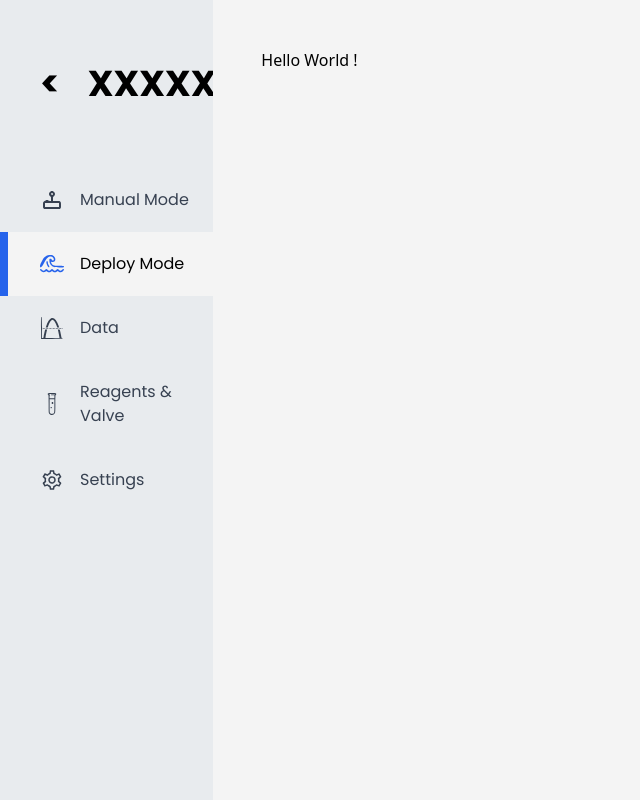
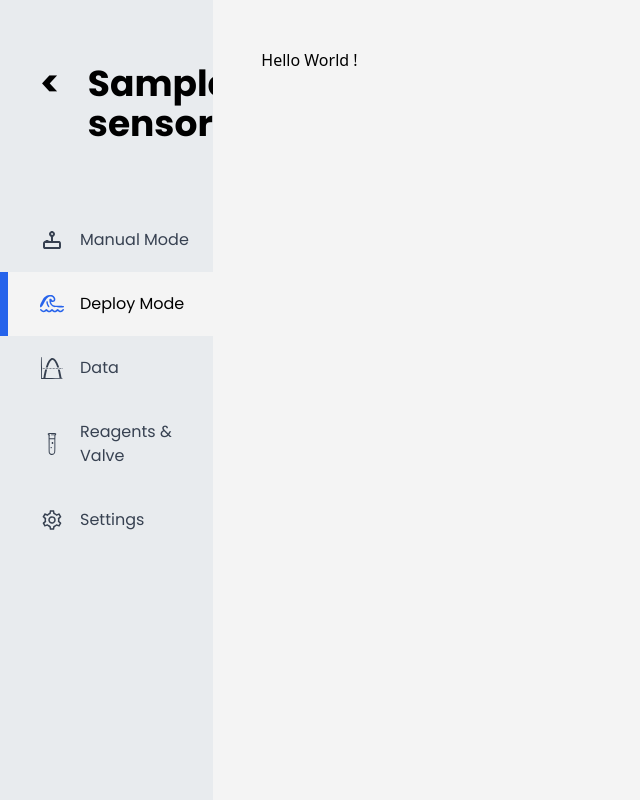
Before and after one commit to Warkild/pFIONA_ui, a Django app: page /sensors/1/deploy/ in a window 1280 px wide. Shown: the whole page, without its empty margins (0-640 px from the left). Run offline with Django 5.2, Linux system fonts and the light colour scheme; a user stored in the database is signed in; tables that the repository leaves empty hold one stand-in row (values such as "Sample post"); some libraries are stand-ins or nearby versions.

Commit message:
Display sensor name in menu bar

```diff
--- a/pFIONA_sensors/templates/pFIONA_sensors/components/sensors_menu_bar.html
+++ b/pFIONA_sensors/templates/pFIONA_sensors/components/sensors_menu_bar.html
@@ -3,7 +3,7 @@
         <div class="flex flex-col">
             <div class="font-poppins font-black flex text-4xl mb-16 ml-10 mt-16">
                  <a href="{% url 'sensors_list' %}" class="pr-7"><</a>
-                 <h1>XXXXX</h1>
+                 <h1>{{ sensor.name }}</h1>
              </div>
             <div>
                 <ul>
--- a/pFIONA_sensors/views.py
+++ b/pFIONA_sensors/views.py
@@ -44,17 +44,20 @@ def sensors_manual(request, sensor_id):
                   {
                       'id': sensor_id,
                       'ip_address': sensor.ip_address,
+                      'sensor': sensor,
                   })
 
 
 @login_required()
 def sensors_deploy(request, sensor_id):
-    return render(request, 'pFIONA_sensors/view/sensors_deploy.html', {'id': sensor_id})
+    sensor = get_object_or_404(Sensor, pk=sensor_id)
+    return render(request, 'pFIONA_sensors/view/sensors_deploy.html', {'id': sensor_id, 'sensor': sensor})
 
 
 @login_required()
 def sensors_data(request, sensor_id):
-    return render(request, 'pFIONA_sensors/view/sensors_data.html', {'id': sensor_id})
+    sensor = get_object_or_404(Sensor, pk=sensor_id)
+    return render(request, 'pFIONA_sensors/view/sensors_data.html', {'id': sensor_id, 'sensor': sensor})
 
 
 @login_required()
@@ -96,6 +99,7 @@ def sensors_reagents(request, sensor_id):
         'ip_address': sensor.ip_address,
         'reagents_json': reagents_json,
         'reactions_json': reactions_json,
+        'sensor': sensor,
     })
 
 
```
